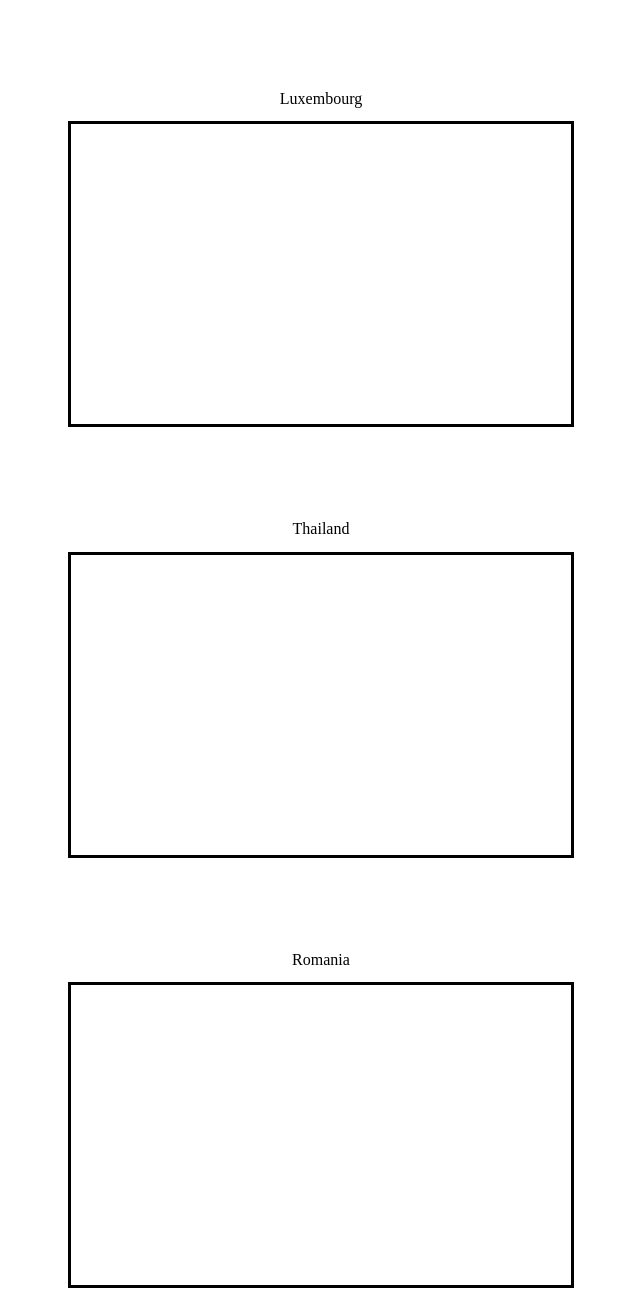
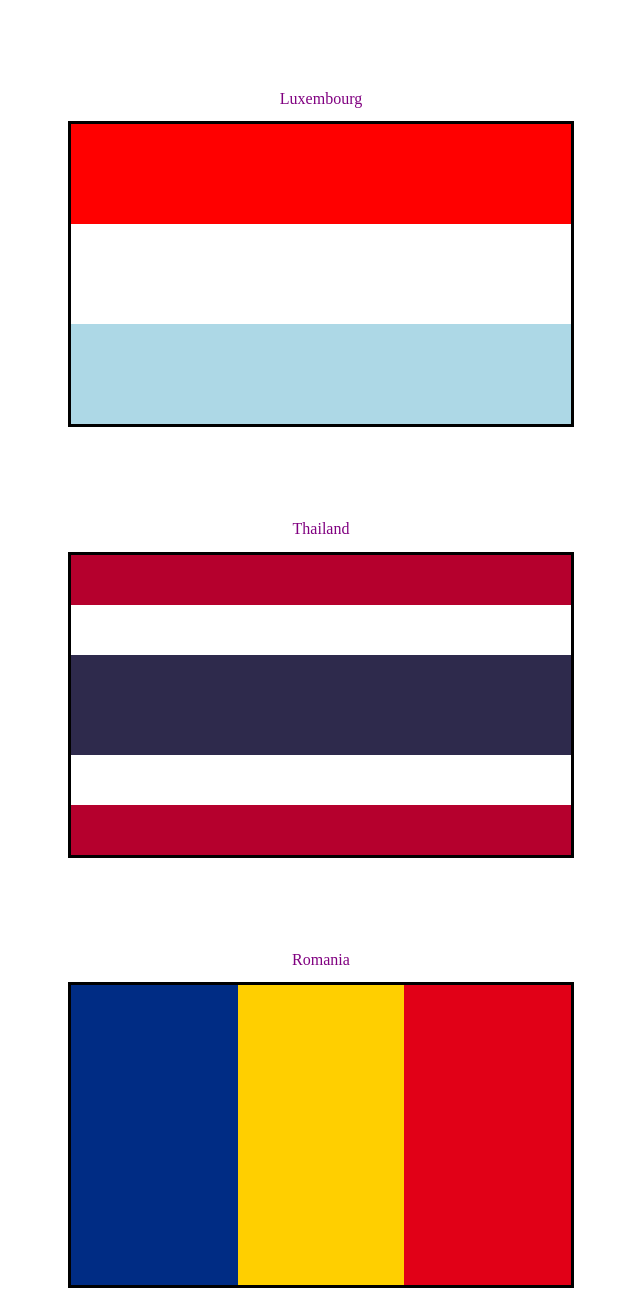
Before and after one commit to fullstack-decal-sp23/hw2-nsaadhvi, a plain HTML site: page index.html in a window 1280 px wide. Shown: the part 509-1800 px from the top of the page, without its empty margins (319-959 px from the left). Drawn offline with Linux system fonts and the light colour scheme.

Commit message:
commit flags and readme

```diff
--- a/index.html
+++ b/index.html
@@ -29,27 +29,33 @@
 
     <h2 class="label">Thailand</h2>
     <div class="flag">
-      <div class="thailand-red"></div>
-      <div class="thailand-white"></div>
-      <div class="thailand-blue"></div>
-      <div class="thailand-white"></div>
-      <div class="thailand-red"></div>
+      <div class="thailand-flag">
+        <div class="thailand-red"></div>
+        <div class="thailand-white"></div>
+        <div class="thailand-blue"></div>
+        <div class="thailand-white"></div>
+        <div class="thailand-red"></div>
+      </div>
     </div>
 
     <h2 class="label">Romania</h2>
-    <div class="flag" style="">
-      <!-- insert flag here -->
+    <div class="flag" style="display: flex; flex-direction: row;">
+      <div class="threehoriz romania-blue"></div>
+      <div class="threehoriz romania-yellow"></div>
+      <div class="threehoriz romania-red"></div>
     </div>
 
     <h2 class="label">Mexico</h2>
-    <div class="flag">
-      <!-- insert flag here -->
+    <div class="flag" style="display: flex; flex-direction: row;">
+      <div class="threehoriz mexico-green"></div>
+      <img src="../hw2-nsaadhvi/eagle.png" class="threehoriz mexico-img">
+      <div class="threehoriz mexico-red"></div>
     </div>
 
     <h2>Margin</h2>
     <div class="margin-container">
-      <div class="flag"></div>
-      <div class="flag"></div>
+      <div class="flag flag1"></div>
+      <div class="flag flag2"></div>
     </div>
 
     <h2>Padding</h2>
--- a/styles.css
+++ b/styles.css
@@ -32,6 +32,7 @@ h2 {
 }
 
 .threevert {
+  height: 33.3%;
 }
 
 .threehoriz {
@@ -59,6 +60,14 @@ h2 {
 
 /* QUESTION 1 */
 
+#white {
+  background-color: white;
+}
+
+.red {
+  background-color: red;
+}
+
 .orange {
   background-color: orange;
 }
@@ -75,7 +84,7 @@ h2 {
   background-color: blue;
 }
 
-.lightblue {
+.light-blue {
   background-color: lightblue;
 }
 
@@ -93,16 +102,24 @@ h2 {
 
 /* BEGIN QUESTION 2 */
 
+.thailand-flag {
+  height: 50px;
+  width: inherit;
+}
+
 .thailand-red {
-  /* TODO */
+  height: inherit;
+  background-color: #B5002D
 }
 
 .thailand-white {
-  /* TODO */
+  height: inherit;
+  background-color: #fff;
 }
 
 .thailand-blue {
-  /* TODO */
+  height: 100px;
+  background-color: #2E2A4C;
 }
 
 /* END QUESTION 2 */
@@ -129,12 +146,23 @@ h2 {
 }
 
 .mexico-img {
-  /* TODO */
+  align-self: center;
 }
 
 .mexico-red {
   background-color: #ce1126;
 }
+
+/* QUESTION 5 */
+.label {
+  color: purple
+}
+
+.label:hover {
+  color: red;
+  font-size: large;
+}
+
 
 /* QUESTION 6 */
 .margin-container {
@@ -149,17 +177,17 @@ h2 {
 /* For margin practice */
 .flag1 {
   background-color: red;
-  /* TODO */
+  margin-right: 5px;
 }
 
 .flag2 {
   background-color: blue;
-  /* TODO */
+  margin-left: 5px;
 }
 /* For padding practice */
 .padding-container {
   box-sizing: border-box;
   background-color: lightblue;
   background-clip: content-box, padding-box;
-  /* TODO */
+  padding: 60px;
 }
```
Also changed, not shown: 2 other files.
